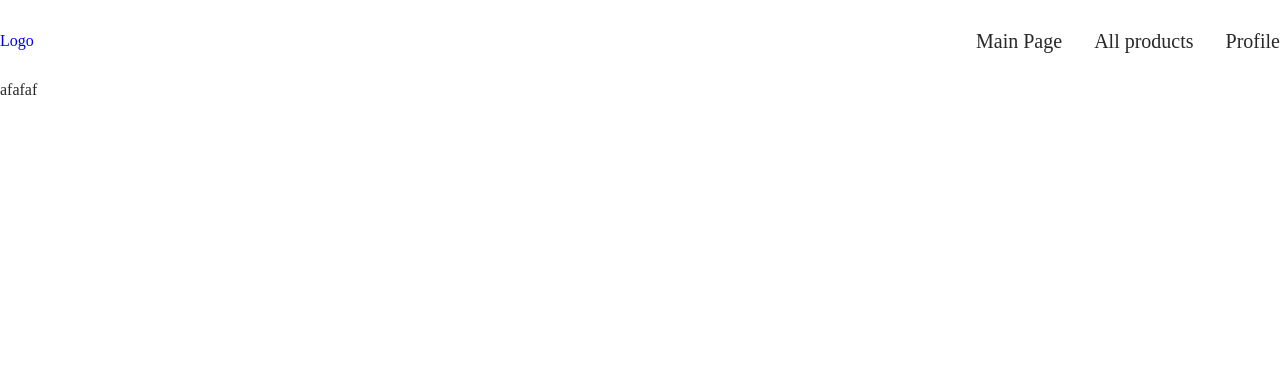
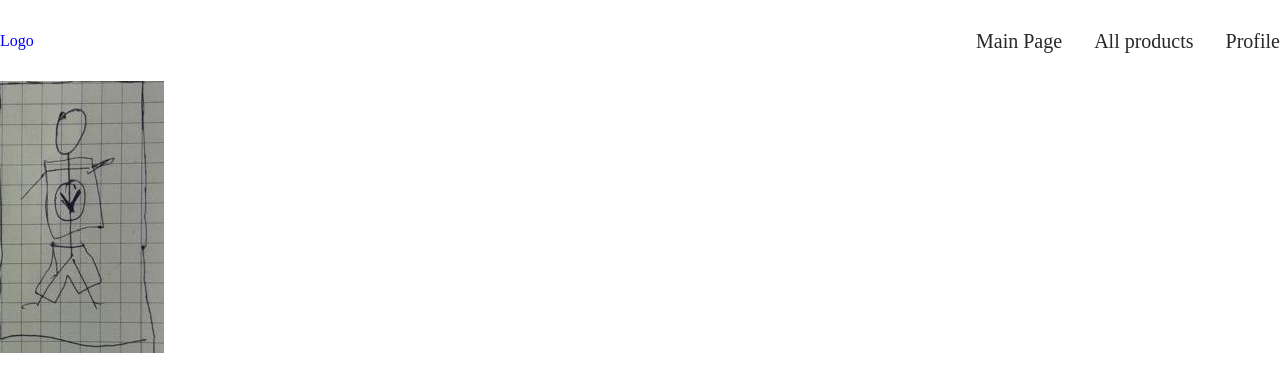
Before and after one commit to Anatoli1022/nft, a React (Vite) app: page /profile in a window 1280 px wide. Shown: the top 392 px of the page. Built offline with nearby package versions, Linux system fonts and the light colour scheme.

Commit message:
feat: create section character and adds  in profile

```diff
--- /dev/null
+++ b/src/components/pages/profile/character/Character.jsx
@@ -0,0 +1,20 @@
+import classNames from 'classnames/bind';
+
+import styles from './Character.module.scss';
+import image from './a.jpg';
+
+const cx = classNames.bind(styles);
+const Character = () => {
+  return (
+    <section className={cx('section-character')}>
+      <div className={cx('container')}>
+        <div className={cx('items')}></div>
+        <div className={cx('character')}>
+          <img src={image} alt="" />
+        </div>
+      </div>
+    </section>
+  );
+};
+
+export default Character;
--- /dev/null
+++ b/src/components/pages/profile/character/Character.module.scss
@@ -0,0 +1 @@
+@import '../../../../styles/variables.scss';
--- a/src/pages/Profile.jsx
+++ b/src/pages/Profile.jsx
@@ -1,5 +1,11 @@
+import Character from '../components/pages/profile/character/Character';
+
 const Profile = () => {
-  return <>afafaf</>;
+  return (
+    <>
+      <Character />
+    </>
+  );
 };
 
 export default Profile;
```
Also changed, not shown: src/components/pages/profile/character/a.jpg (added).
